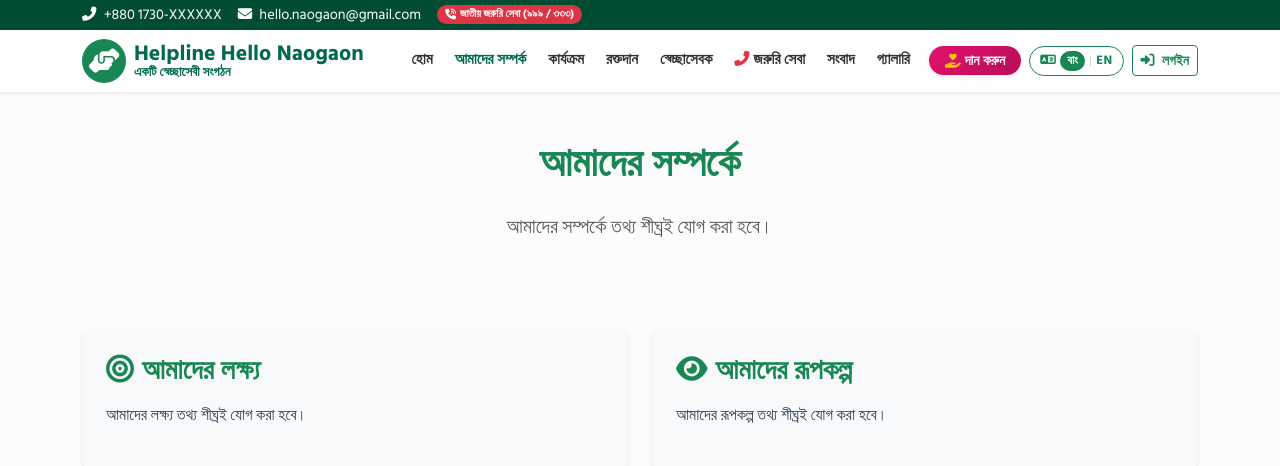
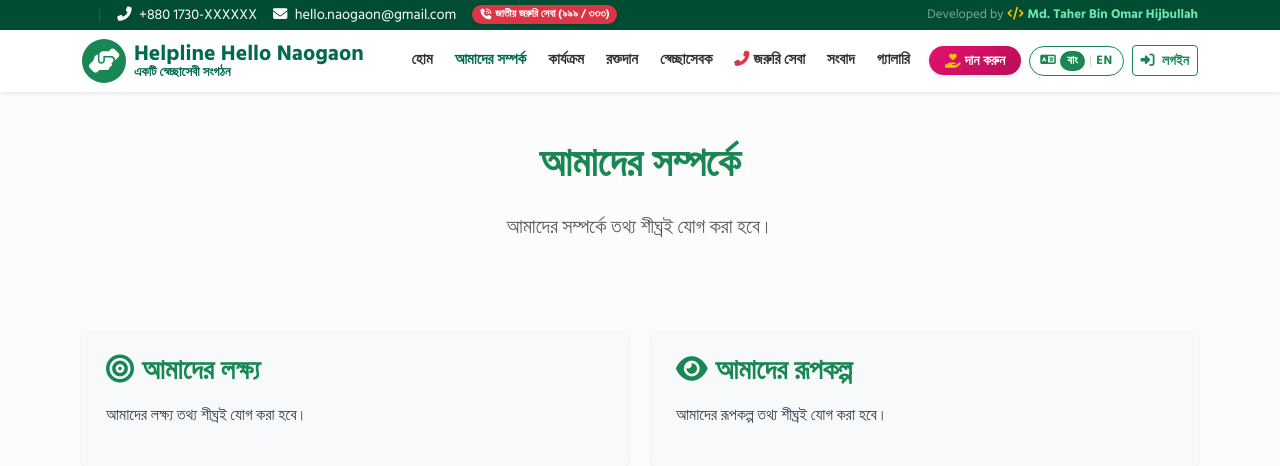
Before and after one commit to hijbullahx/hello_naogaon, a Django app: page /about/ in a window 1280 px wide. Shown: the top 466 px of the page. Run offline with Django 5.2, Linux system fonts and the light colour scheme; data comes from the database, SQL or seed files in the repository; data that the repository does not hold is empty.

```diff
--- a/templates/base.html
+++ b/templates/base.html
@@ -74,20 +74,30 @@
 
     <!-- Top Bar -->
     <div class="top-bar py-1">
-        <div class="container d-flex justify-content-between align-items-center">
-            <div class="d-flex gap-3 align-items-center">
-                <span><i class="fas fa-phone-alt me-1"></i> {{ site_setting.contact_phone|default:"+880 1730-XXXXXX" }}</span>
-                <span class="d-none d-sm-inline"><i class="fas fa-envelope me-1"></i> {{ site_setting.contact_email|default:"hello.naogaon@gmail.com" }}</span>
-                <a href="{% url 'core:emergency_services' %}" class="badge bg-danger text-white text-decoration-none px-2 py-1 rounded-pill d-none d-md-inline-flex align-items-center gap-1 shadow-sm">
+        <div class="container d-flex justify-content-between align-items-center flex-wrap gap-2">
+            <!-- Left: Social Links, Contact & Emergency -->
+            <div class="d-flex gap-3 align-items-center flex-wrap">
+                <div class="social-links d-flex gap-2 align-items-center">
+                    {% if site_setting.facebook_url %}<a href="{{ site_setting.facebook_url }}" target="_blank" title="Facebook"><i class="fab fa-facebook-f"></i></a>{% endif %}
+                    {% if site_setting.whatsapp_number %}<a href="https://wa.me/{{ site_setting.whatsapp_number }}" target="_blank" title="WhatsApp"><i class="fab fa-whatsapp"></i></a>{% endif %}
+                    {% if site_setting.youtube_url %}<a href="{{ site_setting.youtube_url }}" target="_blank" title="YouTube"><i class="fab fa-youtube"></i></a>{% endif %}
+                </div>
+                <span class="text-white-50 opacity-25 d-none d-sm-inline">|</span>
+                <span class="d-none d-sm-inline"><i class="fas fa-phone-alt me-1"></i> {{ site_setting.contact_phone|default:"+880 1730-XXXXXX" }}</span>
+                <span class="d-none d-md-inline"><i class="fas fa-envelope me-1"></i> {{ site_setting.contact_email|default:"hello.naogaon@gmail.com" }}</span>
+                <a href="{% url 'core:emergency_services' %}" class="badge bg-danger text-white text-decoration-none px-2 py-1 rounded-pill d-none d-lg-inline-flex align-items-center gap-1 shadow-sm">
                     <i class="fas fa-phone-volume"></i> <span>জাতীয় জরুরি সেবা (৯৯৯ / ৩৩৩)</span>
                 </a>
             </div>
-            <div class="d-flex align-items-center gap-3">
-                <div class="social-links d-flex gap-2">
-                    {% if site_setting.facebook_url %}<a href="{{ site_setting.facebook_url }}" target="_blank" title="Facebook"><i class="fab fa-facebook-f"></i></a>{% endif %}
-                    {% if site_setting.youtube_url %}<a href="{{ site_setting.youtube_url }}" target="_blank" title="YouTube"><i class="fab fa-youtube"></i></a>{% endif %}
-                    {% if site_setting.whatsapp_number %}<a href="https://wa.me/{{ site_setting.whatsapp_number }}" target="_blank" title="WhatsApp"><i class="fab fa-whatsapp"></i></a>{% endif %}
-                </div>
+
+            <!-- Right: Developed by Credit -->
+            <div class="d-flex align-items-center">
+                <span class="d-inline-flex align-items-center gap-1 text-white-50" style="font-size: 0.8rem;">
+                    <span>Developed by</span>
+                    <a href="https://hijbullah.me/" target="_blank" rel="noopener noreferrer" class="text-decoration-none fw-bold" style="color: #6ee7b7;" title="Developer Portfolio">
+                        <i class="fas fa-code me-1 text-warning"></i>Md. Taher Bin Omar Hijbullah
+                    </a>
+                </span>
             </div>
         </div>
     </div>
@@ -203,6 +213,14 @@
                     <i class="fas fa-sign-in-alt me-1"></i> <span data-i18n="nav.login">লগইন</span>
                 </a>
                 {% endif %}
+
+                <!-- Mobile Navigation Developer Link -->
+                <div class="d-lg-none text-center pt-3 mt-3 border-top small text-muted w-100">
+                    Developed by
+                    <a href="https://hijbullah.me/" target="_blank" rel="noopener noreferrer" class="text-success text-decoration-none fw-bold">
+                        <i class="fas fa-code me-1"></i>Md. Taher Bin Omar Hijbullah
+                    </a>
+                </div>
             </div>
         </div>
     </nav>
```
